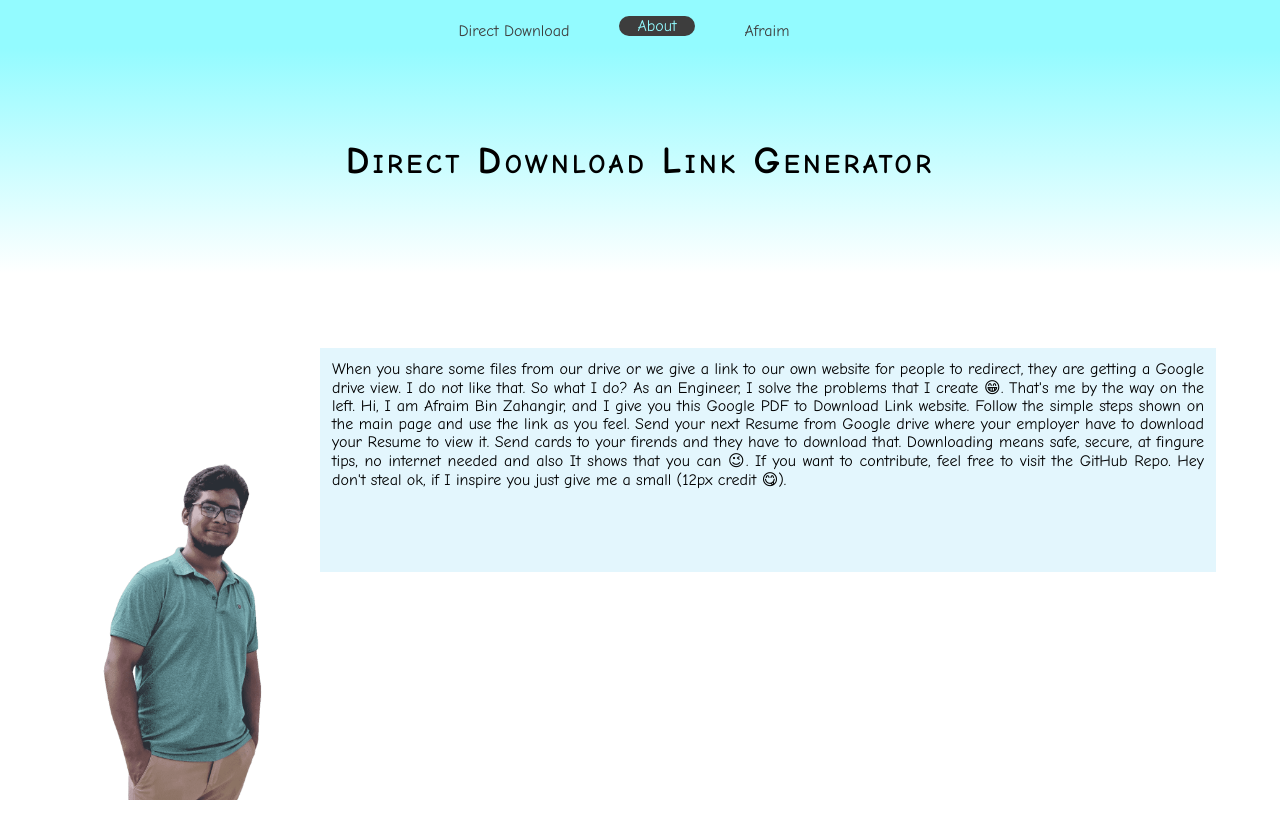
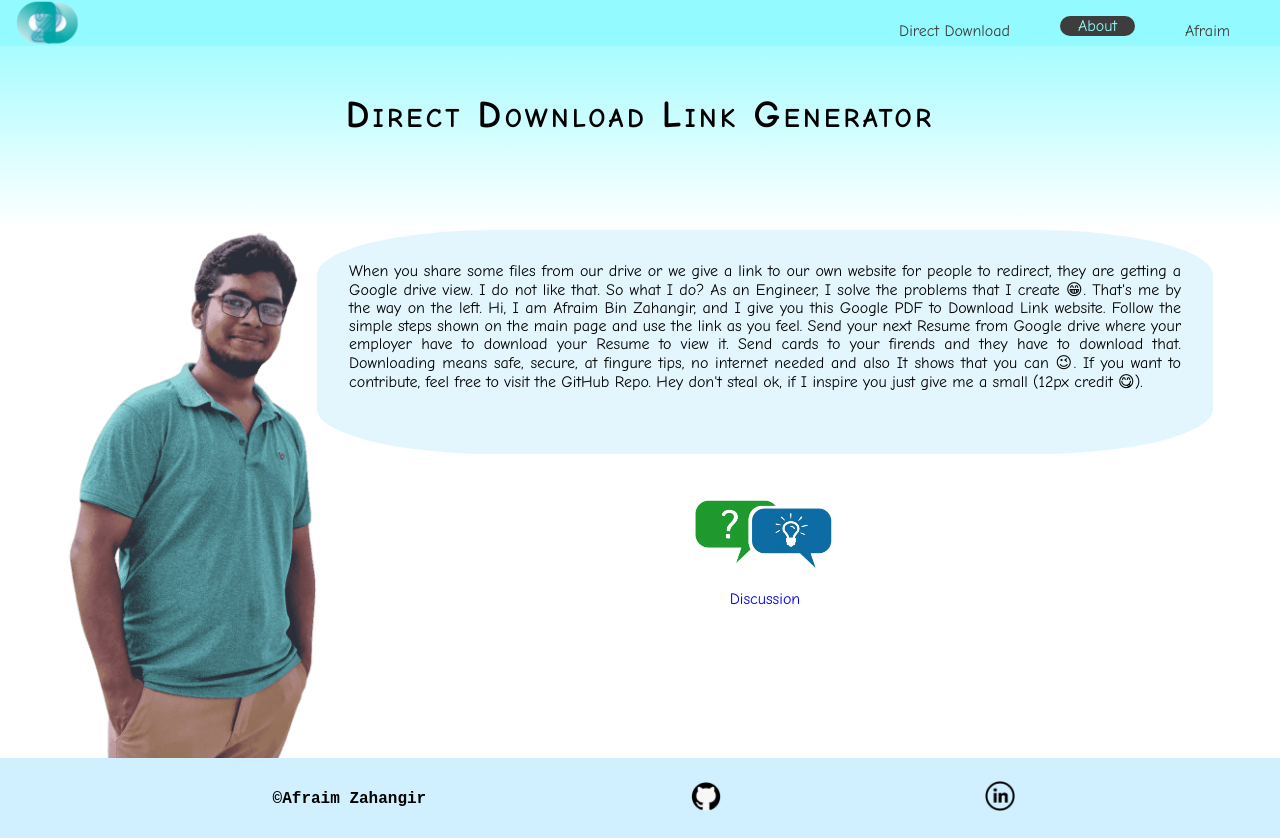
Before and after one commit to Afraim/gdrive2direct, a plain HTML site: page about.html in a window 1280 px wide. Before the commit the page ends 800 px from the top, so only its background shows below. Drawn offline with Linux system fonts and the light colour scheme.

Commit message:
Final edit for now

```diff
--- a/CSS/mycss.css
+++ b/CSS/mycss.css
@@ -5,12 +5,21 @@
     box-sizing: border-box;
     font-family: "Comic Sans MS", cursive, sans-serif;
 }
+.error{
+    color: red;
+    font-size: large;
+    font-weight: bold;
+    display: none;
+    text-align: center;
+}
 nav:after{
     content: "";
     clear: both;
     display: table;
 }
 nav{
+    z-index: 100;
+    width: 100vw;
     display: flex;
     padding-top: 2vh;
     background-color: #93fbff;
@@ -19,12 +28,15 @@ nav{
     margin: 0;
     overflow: hidden;
     position: -webkit-sticky;
-    position: sticky;
+    position: fixed;
     flex-direction: row-reverse;
-    flex-wrap: wrap;
-    justify-content: center;
+    justify-content: flex-start;
 }
-
+.logo{
+    position: fixed;
+    margin-left: 1em;
+    z-index: 100;
+}
 
 .list{
     float: right;
@@ -167,9 +179,29 @@ flex-direction: row;
     box-sizing: border-box;
     padding: 1em;
 }
-.button1 .first{
-    background-color: aqua;
-    color: rgb(50, 0, 97);
+.first{
+    background-color: rgb(23, 162, 243);
+    color: rgb(252, 252, 252);
+    font-weight: bold;
+    letter-spacing: 0vw;
+}
+.first:hover{
+    transition: 100ms ease-in-out;
+    background-color: rgb(23, 162, 243);
+    color: rgb(252, 252, 252);
+    font-weight: bolder;
+    letter-spacing: 0.5vw;
+}
+.second{
+    background-color: rgb(0, 255, 157);
+    color: rgb(134, 64, 190);
+    font-weight: bold;
+    letter-spacing: 0vw;
+}
+.second:hover{
+    transition: 100ms ease-in-out;
+    font-weight: bolder;
+    letter-spacing: 0.5vw;
 }
 
 .flexbox{
@@ -187,7 +219,7 @@ flex-direction: row;
     margin-bottom: 2vw;
 }
 
-.profile img{
+.profile .img1{
     width: 10rem;
     left: 8%;
     bottom: 0%;
@@ -196,16 +228,54 @@ flex-direction: row;
     filter: grayscale(30%);
     -webkit-filter: grayscale(30%);
 }
-
 .card{
     z-index: 1;
     cursor: text;
     width: 70vw;
     text-align: justify;
     align-items: center;
-    padding: 12px;
+    padding: 2em;
     height: 14em;
-    margin-left: 25vw;
-    margin-top: 9vh;
     background-color: #a9e4f752;
+    border-radius: 20%;
 }
+.card-view2{
+    display: flex;
+    flex-direction: column;
+    align-content: center;
+    align-items: center;
+    justify-content: center;
+    flex-wrap: wrap;
+}
+
+.card-view{
+    display: flex;
+    flex-direction: row;
+    flex-wrap: nowrap;
+    align-content: stretch;
+    justify-content: center;
+    align-items: flex-start;
+}
+.discus{
+    width: 10rem;
+    margin-top: 2em;
+}
+footer{
+    display: flex;
+    width: 100%;
+    height: 10vh;
+    background-color: #00aeff2f;
+    margin-bottom: 0%;
+    justify-content: space-evenly;
+    flex-direction: row;
+    align-items: center;
+}
+.license{
+    font-family: 'Courier New', Courier, monospace;
+    color: black;
+    font-weight: bold;
+    margin-top: 0em;
+    padding-left: 0.5em;
+    font-size: 1rem;
+    text-decoration: none;
+}
--- a/JS/myjs.js
+++ b/JS/myjs.js
@@ -1,5 +1,7 @@
 document.getElementById("Dlink").style.display = "none";
+document.getElementsByClassName("error")[0].style.display = "none"
 function validation(){
+        document.getElementsByClassName("error")[0].style.display = "none"
         let text = document.querySelector("input").value;
         if(text != ""){
             let url;
@@ -29,8 +31,8 @@ function validation(){
                 document.getElementById("afterSubmit").style.display = "block";
             }
             else{
+                document.getElementsByClassName("error")[0].style.display = "block"
                 document.getElementById("Dlink").style.display = "none";
-
                 document.getElementById("afterSubmit").style.display = "none";
             }
         }
--- a/about.html
+++ b/about.html
@@ -5,8 +5,9 @@
         <meta name="author" content="Md. Afraim Bin Zahangir">
         <meta name="description" content="Google Drive Direct Download Link Generator from GitHub hosting">
         <title>
-            DirectDownloader
+            About-G2D
         </title>
+        <link rel="icon" type="image/x-icon" href="/images/favicon.ico">
         <link rel="stylesheet" href="CSS/mycss.css">
 </head>
 <body>
@@ -20,13 +21,16 @@
         </ul>
 
     </nav>
+    <div class="logo"><a href="./index.html"><img src="images/logo2.png" width="62"></a></div>
     <div class="header"><p id="Pname">Direct Download Link Generator</p></div>
 
 
-    <div class="image profile">
-        <img src="images/afraim.png" width="250" alt="Afraim Zahangir" onContextMenu="return false;" draggable="false">
+    <!-- <div class="image profile"></div> -->
+
 
         <div class="card-view">
+            <img class="img1" src="images/afraim.png" width="250" alt="Afraim Zahangir" onContextMenu="return false;" draggable="false">
+            <div class="card-view2">
                 <div class="card">
                     When you share some files from our drive or we give a link to our own website for people to redirect, they are getting a Google drive view.
                     I do not like that. So what I do? As an Engineer, I solve the problems that I create 😁. That's me by the way on the left.
@@ -36,7 +40,19 @@
                     If you want to contribute, feel free to visit the GitHub Repo.
                     Hey don't steal ok, if I inspire you just give me a small (12px credit 😋).
                 </div>
+
+                <div class="discus">
+                    <a href="https://github.com/Afraim/gdrive2direct/discussions/1" target="_blank"><img src="images/discus.png" height="100" style="cursor: pointer;"></a>
+                </div>
+                <div><a style="text-decoration:none" href="https://github.com/Afraim/gdrive2direct/discussions/1" target="_blank">Discussion</a></div>
+
             </div>
         </div>
+
+        <footer>
+            <div><a href="https://github.com/Afraim/gdrive2direct/blob/master/LICENSE" target="_blank" class="license">©Afraim Zahangir</a></div>
+            <div> <a href="https://github.com/Afraim/gdrive2direct" target="_blank"><img src="images/github.png" width="30"> </a> </div>
+            <div> <a href="https://www.linkedin.com/in/afraim-zahangir/" target="_blank"><img src="images/linkedin.png" width="30"> </a> </div>
+        </footer>
 </body>
 </html>
```
Also changed, not shown: index.html (+10 -2 lines), images/Untitled design.png (added), images/discus.png (added), images/facebook.png (added), images/favicon-16x16.png (added), images/favicon-32x32.png (added), images/favicon.ico (added), images/github.png (added), images/linkedin.png (added), images/logo1.png (added), images/logo2.png (added), images/manifest.json (added), 1 other file. Lines whose indentation alone changed are shown as unchanged.
